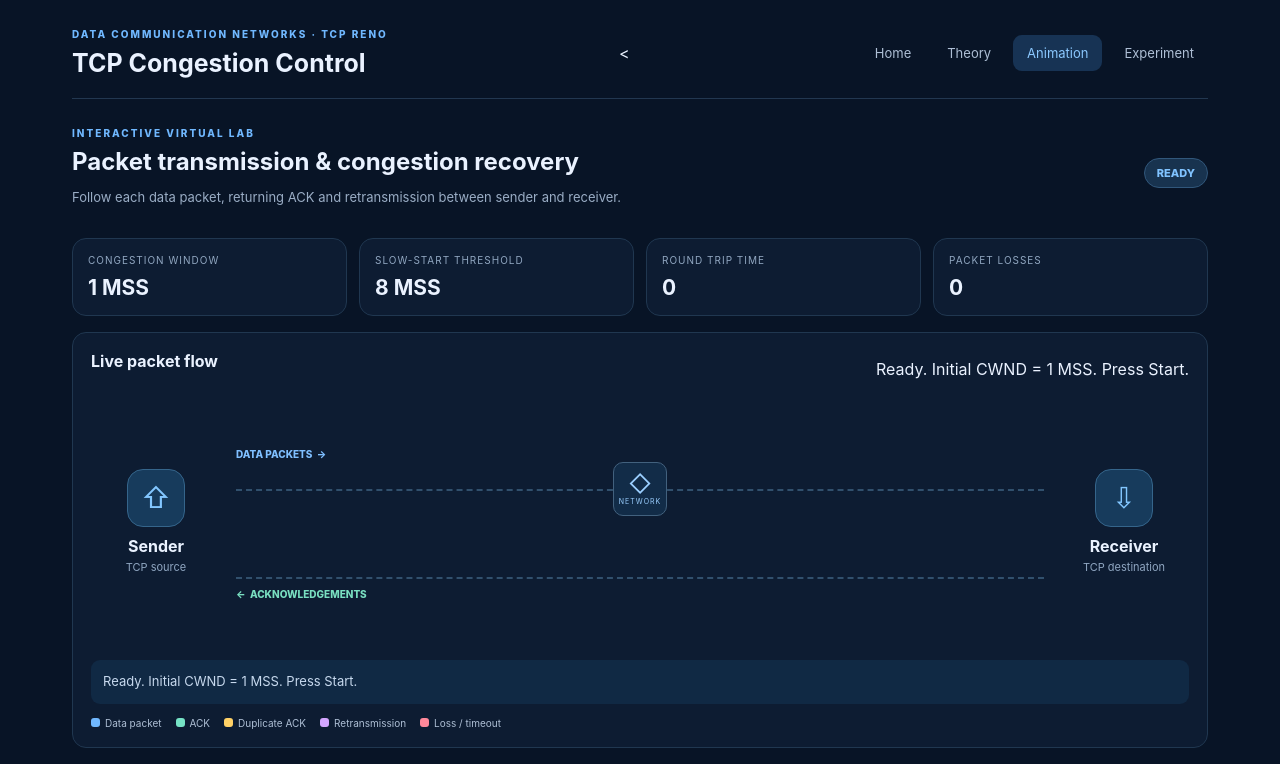
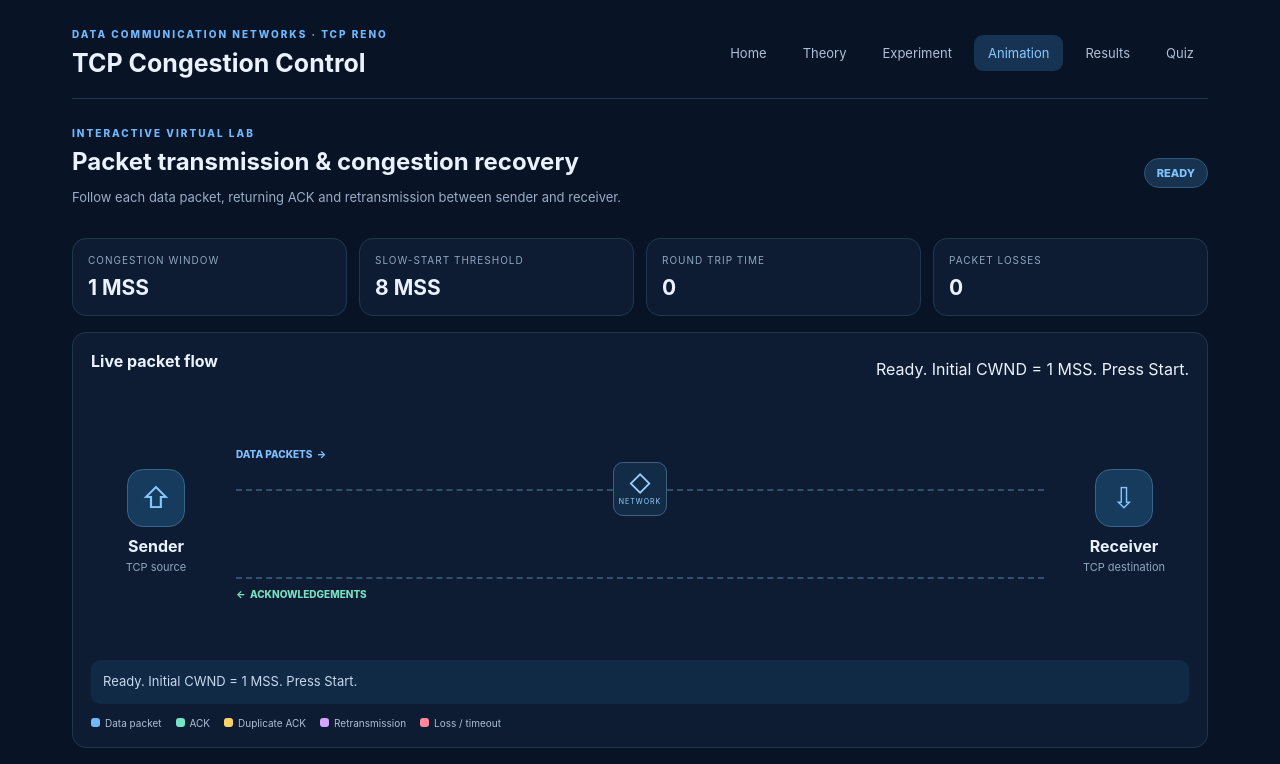
Before and after one commit to Pooja-Sada/TCP-Congestion-Control-Virtual-Lab, a plain HTML site: page tcp-animation.html in a window 1280 px wide. Shown: the top 764 px of the page. Drawn offline with Linux system fonts and the light colour scheme.

Commit message:
Update animation page navigation with all six tabs

```diff
--- a/tcp-animation.html
+++ b/tcp-animation.html
@@ -10,12 +10,16 @@
   <main class="lab">
     <header class="topbar">
       <div><p class="eyebrow">DATA COMMUNICATION NETWORKS · TCP RENO</p><h1>TCP Congestion Control</h1></div>
-      <<nav class="tabs" aria-label="Main navigation">
+
+<nav class="tabs" aria-label="Main navigation">
   <a href="index.html#home">Home</a>
   <a href="index.html#theory">Theory</a>
+  <a href="index.html#experiment">Experiment</a>
   <a class="active" href="tcp-animation.html">Animation</a>
-  <a href="index.html#experiment">Experiment</a>
+  <a href="index.html#results">Results</a>
+  <a href="index.html#quiz">Quiz</a>
 </nav>
+
     </header>
 
     <section id="animation" class="panel">
```
